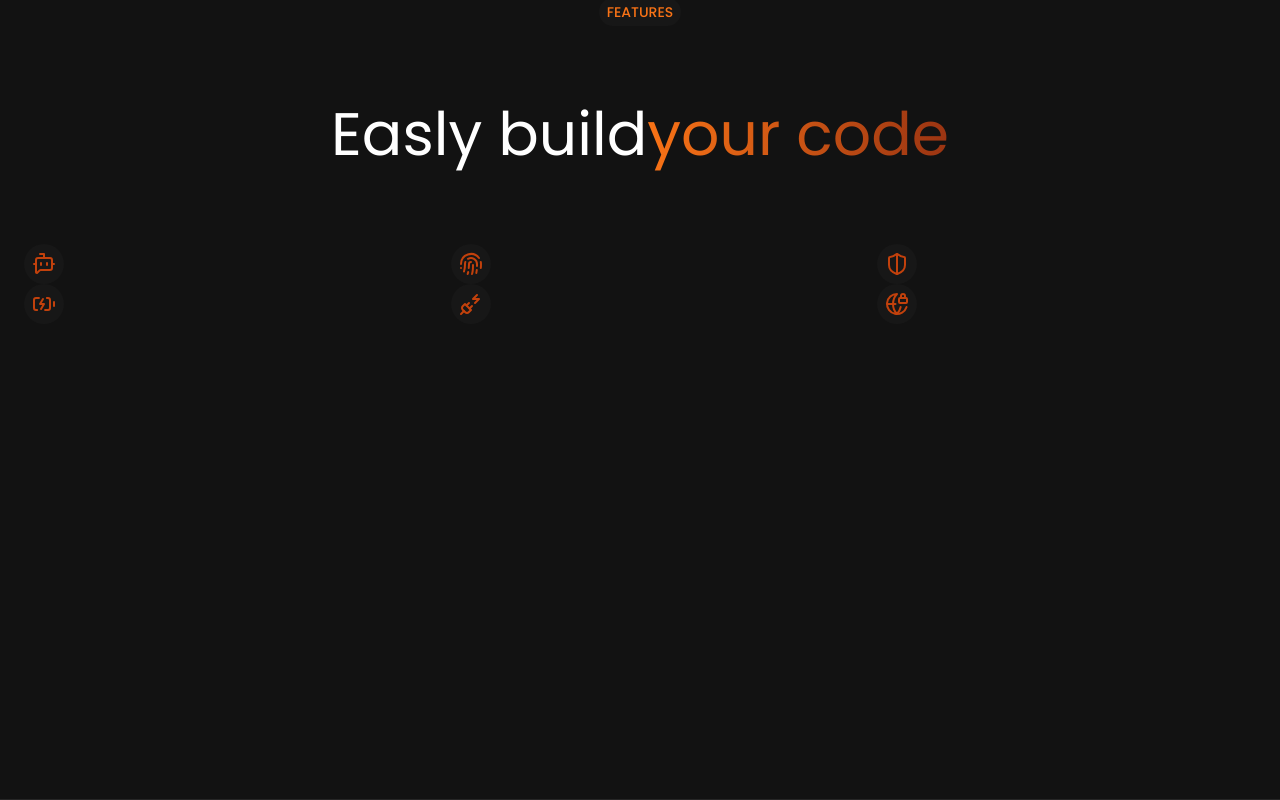
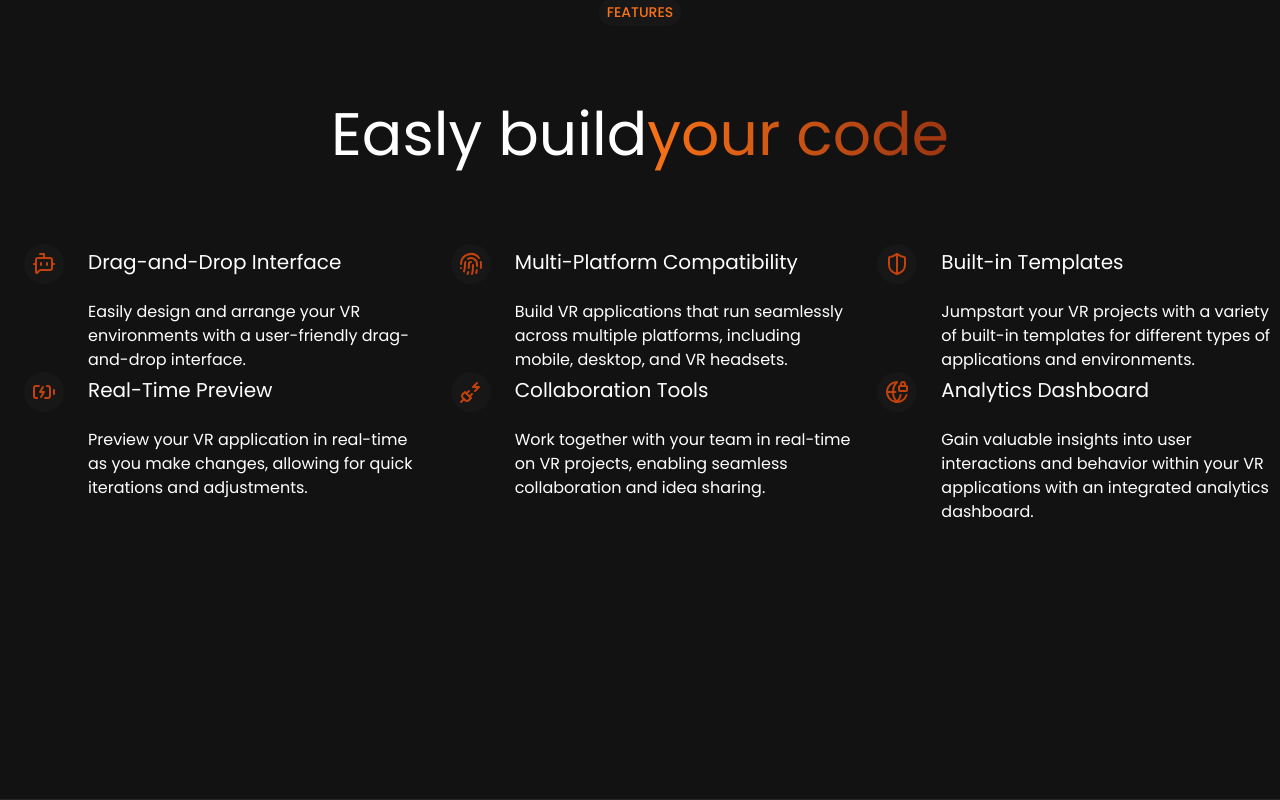
Before and after one commit to amimodiana/E-Learning-Vercel-App, a React (Vite) app in the folder my-project/: page / in a window 1280 px wide. Shown: the part 753-1553 px from the top of the page. Built offline with nearby package versions, Linux system fonts and the light colour scheme; a web font is replaced by a local one.

Commit message:
initial commit

```diff
--- a/my-project/src/components/FeatureSection.jsx
+++ b/my-project/src/components/FeatureSection.jsx
@@ -18,6 +18,10 @@ const FeatureSection = () => {
                         <div className="flex mx-6 h-10 w-10 p-2 bg-neutral-900 text-orange-700 justify-center items-center rounded-full">
                             {feature.icon}
                         </div>
+                        <div>
+                            <h5 className=" mt-1 mb-6 text-xl">{feature.text}</h5>
+                            <p >{feature.description}</p>
+                        </div>
                     </div>
                 </div>
             ))}
```
